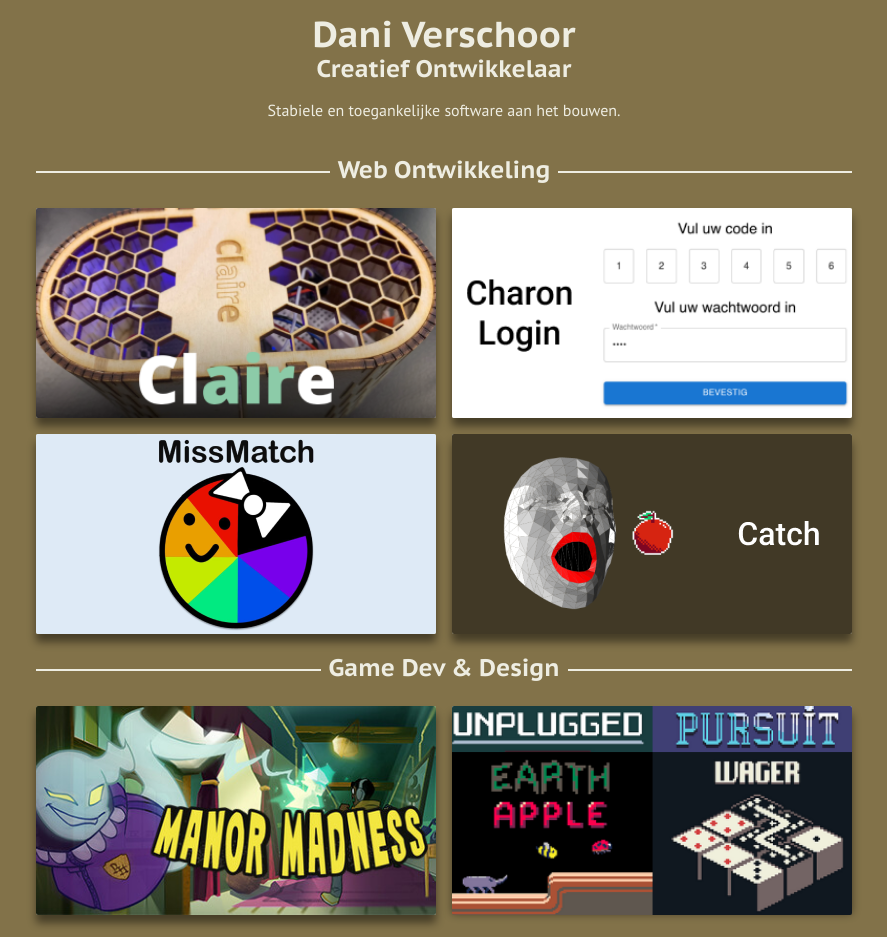
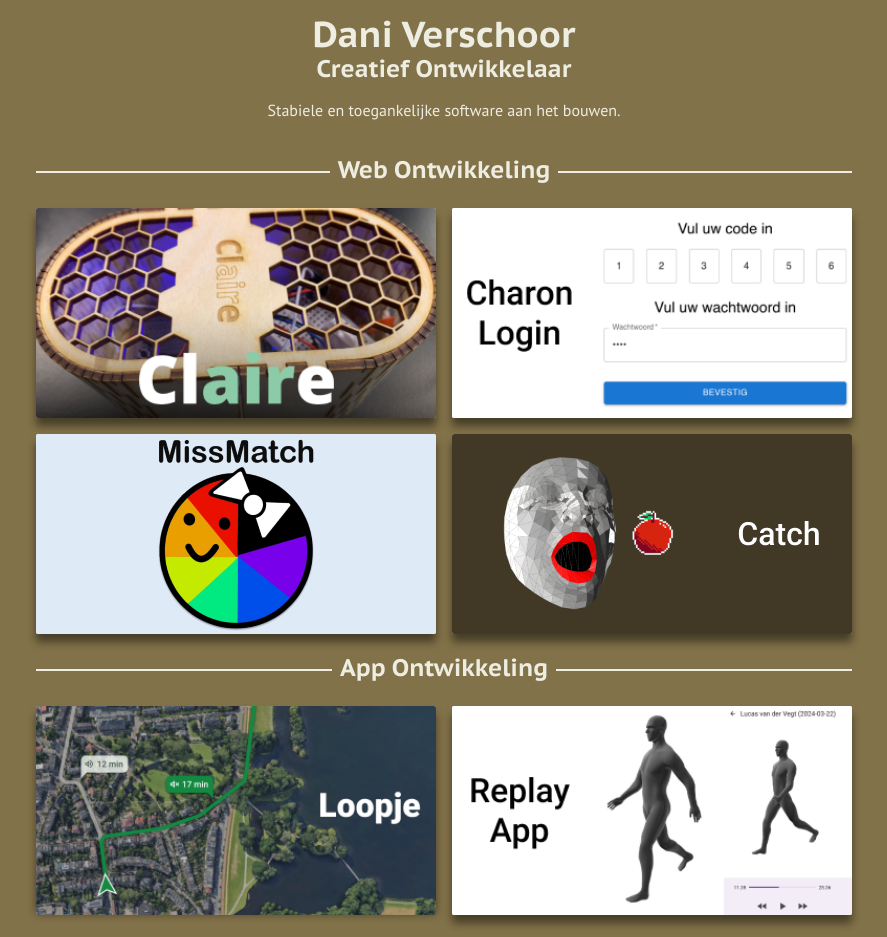
Before and after one commit to UpperCi/porfolio-svelte, a SvelteKit app: page /nl in a window 1280 px wide. Shown: the top 937 px of the page, without its empty margins (196-1083 px from the left). Built offline with nearby package versions, Linux system fonts and the light colour scheme.

Commit message:
add app projects

```diff
--- a/src/routes/nl/+page.svelte
+++ b/src/routes/nl/+page.svelte
@@ -78,6 +78,37 @@
 </div>
 
 <SiteObject>
+  <Subtitle>App Ontwikkeling</Subtitle>
+</SiteObject>
+<div class="section">
+  <ProjectCard image="loopje.png" alt="Kaart van de Kralingse plas met twee routes uitgestippeld. Een grijze route gaat door de stad, een groene route gaat langs de plas.">
+    <h2>Loopje</h2>
+    <IconLink href="https://github.com/UpperCi/Loopje_Server" src="icons/Github.svg">Github Back-end</IconLink>
+    <IconLink href="https://cmgt.hr.nl/projecten/loopje/" src="icons/Website.svg">Showcase Site</IconLink>
+    <p slot="description">
+    <strong>Role</strong>: Solo Project
+    <br>
+    <strong>Technologies</strong>: Flutter, Elixir, Mapbox
+    <br>
+    <br>
+    <em>Loopje is een navigatieapp die de rustigste looproute vindt, in plaats van de snelste. Ik heb zowel de app als de API ontworpen en ontwikkeld.</em>
+    </p>
+  </ProjectCard>
+  <ProjectCard image="replay.png" alt="App die 3D render van een persoon weergeeft. De app heeft UI voor het afspelen van een video." layout="invert">
+    <h2>Replay App</h2>
+    <IconLink href="https://github.com/2024-Medialab1-Team5/Replay-App/" src="icons/Github.svg">Github</IconLink>
+    <p slot="description">
+    <strong>Role</strong>: Lead Developer
+    <br>
+    <strong>Technologies</strong>: React Native, Three.js
+    <br>
+    <br>
+    <em>Een app die de opgenomen bewegingen van een persoon kan afspelen. Gemaakt voor een IOT apparaat van de opdrachtgever dat bewegingen meet. Bedoeld voor fysiotherapeuten.</em>
+    </p>
+  </ProjectCard>
+</div>
+
+<SiteObject>
 <Subtitle>Game Dev & Design</Subtitle>
 </SiteObject>
 <div class="section">
@@ -112,8 +143,8 @@
 
 <SiteObject>
   <Subtitle>Over Dani</Subtitle>
-<IconLink href="https://cmgt.hr.nl/projecten/claire/" src="icons/Github.svg" dark={true}>GitHub</IconLink>
-<IconLink href="https://cmgt.hr.nl/projecten/claire/" src="icons/LinkedIn.svg" dark={true}>LinkedIn</IconLink>
+<IconLink href="https://github.com/UpperCi/" src="icons/Github.svg" dark={true}>GitHub</IconLink>
+<IconLink href="https://www.linkedin.com/in/dani-verschoor-4200891ba/" src="icons/LinkedIn.svg" dark={true}>LinkedIn</IconLink>
 <IconLink href="/CV_NL.pdf" src="icons/Website.svg" dark={true}>Curriculum Vitae</IconLink>
 </SiteObject>
 <Dami />
```
Also changed, not shown: src/routes/+page.svelte (+33 -2 lines), static/loopje.png (added), static/replay.png (added).
